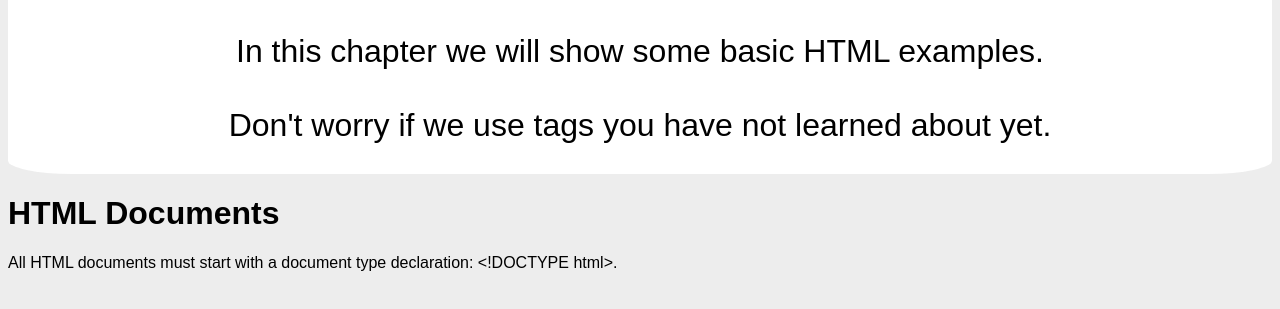
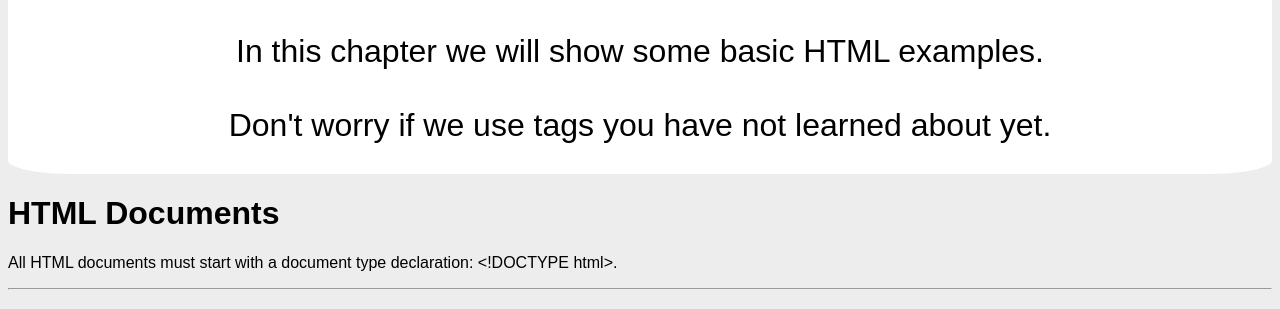
Before and after one commit to Error-Web/error-web-html-3, a plain HTML site: page index.html in a window 1280 px wide. Shown: the part 535-844 px from the top of the page. Before the commit the page ends 823 px from the top, so only its background shows below. Drawn offline with nearby package versions, Linux system fonts and the light colour scheme.

Commit message:
update index.html

```diff
--- a/index.html
+++ b/index.html
@@ -46,7 +46,10 @@
 										<div class="text3">
 											<h1>HTML Documents</h1>
 											<p>
-												All HTML documents must start with a document type declaration: &lt;!DOCTYPE html&gt;.
+												All HTML documents must start with a document type declaration: &lt;!DOCTYPE html&gt;.<br>
+													<hr>
+														<br>
+
 												</p>
 											</div>
 									</body>
```
